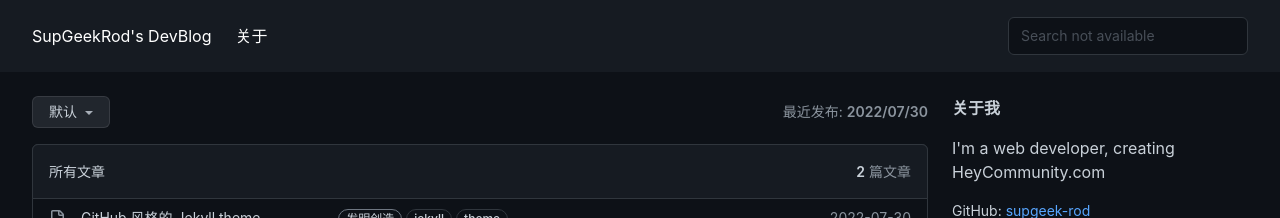
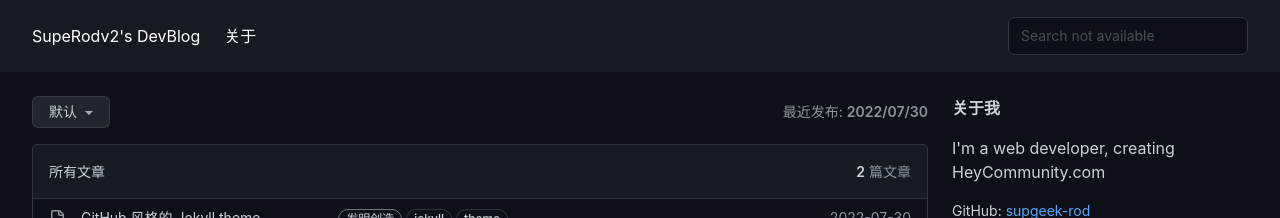
Before and after one commit to supgeek-rod/supgeek-rod, a Jekyll site: the page built from index.markdown, in a window 1280 px wide. Shown: the top 218 px of the page. Built offline with Jekyll 4.4.1, drawn with Linux system fonts in a browser that asks for light colours; comment, search, counter and statistics services are not loaded.

Commit message:
chore: 修改 site title

```diff
--- a/_config.yml
+++ b/_config.yml
@@ -1,4 +1,4 @@
-title: SupGeekRod's DevBlog
+title: SupeRodv2's DevBlog
 
 keywords: ""
 description: "SupGeekRod's development experience and insights"
```
